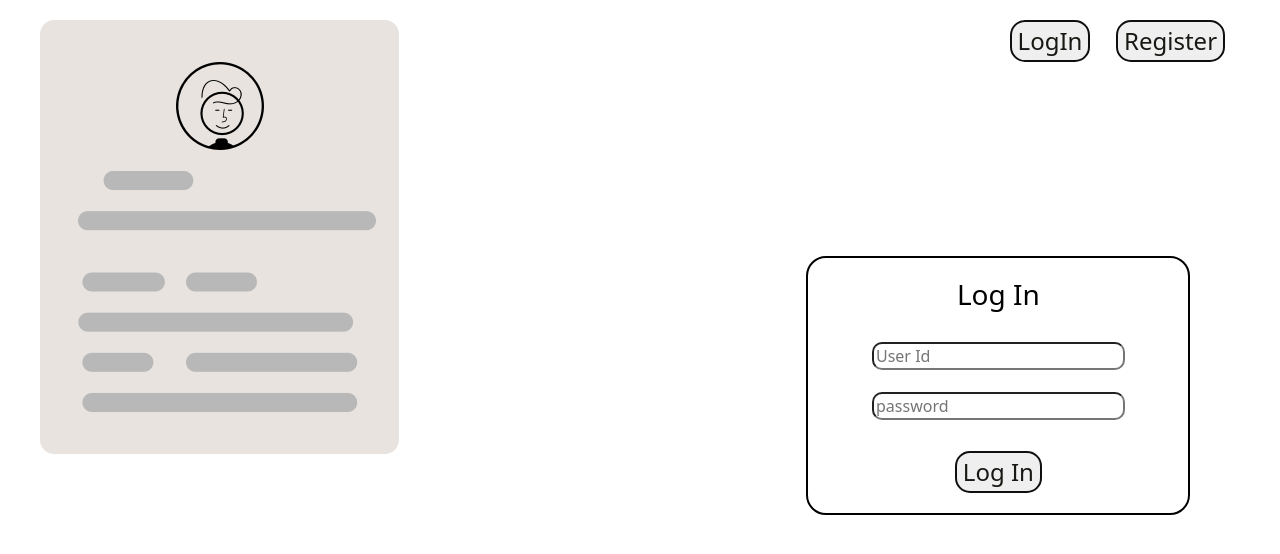
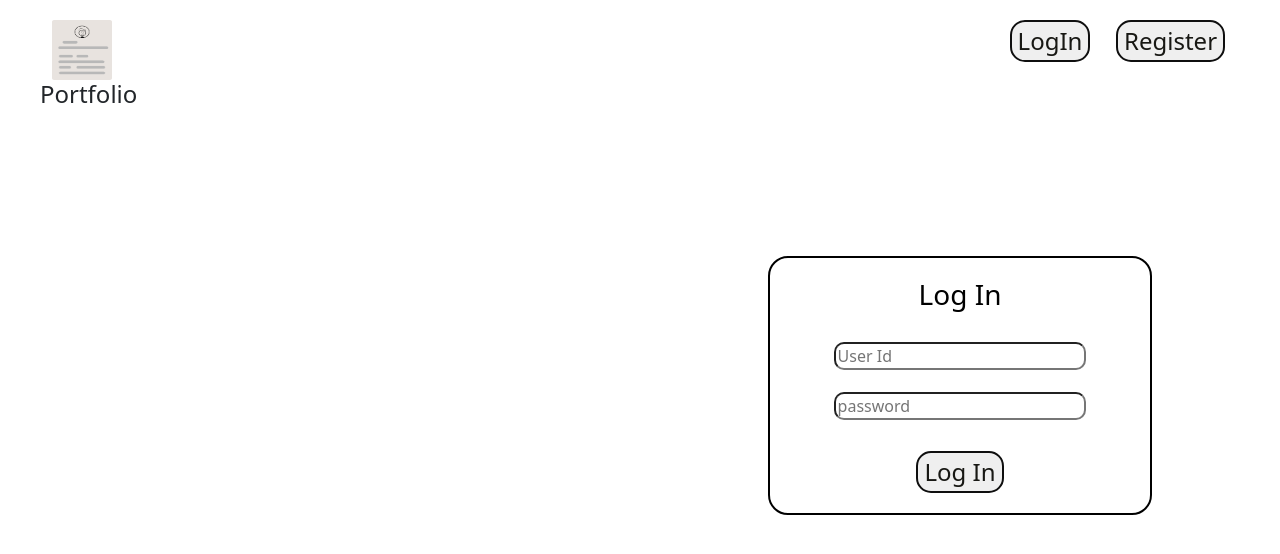
Before and after one commit to SARTHAK1621/profilebuilder, an Angular app: page / in a window 1280 px wide. Shown: the top 554 px of the page. Built offline with nearby package versions, Linux system fonts and the light colour scheme.

Commit message:
LogIn Registration Half Done

```diff
--- a/src/app/MyComponent/log-in/log-in.component.css
+++ b/src/app/MyComponent/log-in/log-in.component.css
@@ -24,17 +24,22 @@
     display: inline-block;
     width: 10%;
 }
-.left image
+.left img
 {
-    width:10px;
-    height:10px;
+    margin-left: 12px;
+    width:60px;
+    height:60px;
+}
+.left h3
+{
+
 }
 .container
 {
     text-align: center;
     border: 2px solid black;
     margin-top: 20%;
-    margin-left: 63%;
+    margin-left: 60%;
     border-radius: 20px;
     padding: 20px 32px;
     width: 30%;
--- a/src/app/MyComponent/log-in/log-in.component.html
+++ b/src/app/MyComponent/log-in/log-in.component.html
@@ -11,6 +11,7 @@
     <header>
         <div class="left">
           <img src="../assets/2.png" alt="">
+          <h4>Portfolio</h4>
         </div>
         <div class="right">
           <button>LogIn</button>
--- a/src/app/MyComponent/registration/registration.component.css
+++ b/src/app/MyComponent/registration/registration.component.css
@@ -0,0 +1,73 @@
+.right
+{
+    position: absolute;
+    right: 40px;
+    top: 20px;
+    display: inline-block;
+    width: 20%;
+}
+.right button
+{
+    color:rgb(24, 24, 20);
+    display: inline-block;
+    font-size: 150%;
+    border: 2px solid rgb(15, 15, 15);
+    border-radius: 15px;
+    margin: auto;
+    margin-left: 10%;
+}
+.left
+{
+    position: absolute;
+    left: 40px;
+    top: 20px;
+    display: inline-block;
+    width: 10%;
+}
+.left img
+{
+    margin-left: 12px;
+    width:60px;
+    height:60px;
+}
+.left h3
+{
+
+}
+.container
+{
+    text-align: center;
+    border: 2px solid black;
+    margin-top: 15%;
+    margin-left: 60%;
+    border-radius: 20px;
+    padding: 20px 32px;
+    width: 30%;
+    color: black;
+    background-color: white;
+    size: 30px;
+    left: 140px;
+    top: 50px;
+}
+.container activity
+{
+    text-align: center;
+    font-size: 30px;
+}
+.formgroup input
+{
+    margin-top: 7%;
+    border-radius: 10px;
+    height: 200%;
+    width: 80%;
+}
+.container button
+{
+    color:rgb(24, 24, 20);
+    display: block;
+    font-size: 150%;
+    border: 2px solid rgb(15, 15, 15);
+    border-radius: 15px;
+    margin: auto;
+    margin-top: 10%;
+}
--- a/src/app/MyComponent/registration/registration.component.html
+++ b/src/app/MyComponent/registration/registration.component.html
@@ -1 +1,32 @@
-<p>registration works!</p>
+<!DOCTYPE html>
+<html lang="en">
+<head>
+    <meta charset="UTF-8">
+    <meta http-equiv="X-UA-Compatible" content="IE=edge">
+    <meta name="viewport" content="width=device-width, initial-scale=1.0">
+    <title>Document</title>
+</head>
+<link rel="stylesheet" href="registration.component.css">
+<body>
+    <header>
+        <div class="left">
+          <img src="../assets/2.png" alt="">
+          <h4>Portfolio</h4>
+        </div>
+        <div class="right">
+          <button>LogIn</button>
+          <button>Register</button>
+        </div>
+      </header>
+      <div class="container">
+          <h3 class="activity">Log In</h3>
+          <form action="" method="post">
+              <div class="formgroup"><input type="text" name="name" id="" placeholder="Name"></div>
+              <div class="formgroup"><input type="text" name="emailid" id="" placeholder="Email Id"></div>
+              <div class="formgroup"><input type="text" name="userid" id="" placeholder="User Id"></div>
+              <div class="formgroup"><input type="password" name="password" id="" placeholder="password"></div>
+              <button type="submit">Log In</button>
+          </form>
+      </div>
+</body>
+</html>
```
